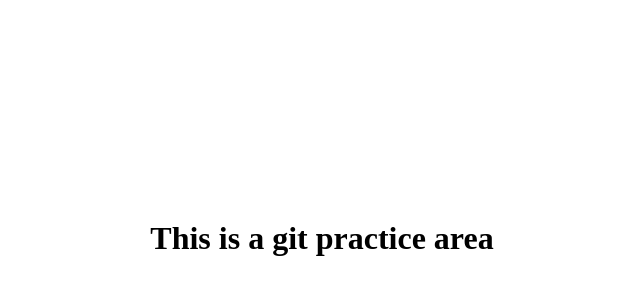
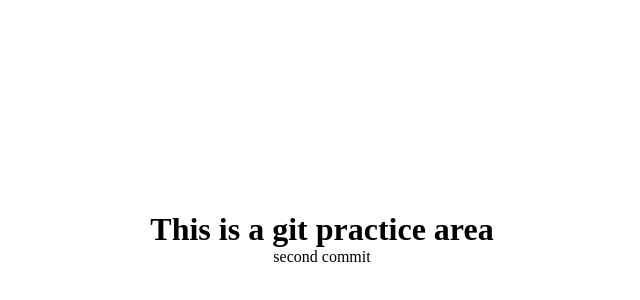
Before and after one commit to aliabdulbasit2002/codetrain-version-control, a plain HTML site: page index.html in a window 1280 px wide. Shown: the part 162-462 px from the top of the page, without its empty margins (318-958 px from the left). Drawn offline with Linux system fonts and the light colour scheme.

Commit message:
second commit

```diff
--- a/index.html
+++ b/index.html
@@ -8,5 +8,6 @@
   </head>
   <body>
     <h1>This is a git practice area</h1>
+    <p>second commit</p>
   </body>
 </html>
--- a/style.css
+++ b/style.css
@@ -9,4 +9,5 @@ body {
   display: flex;
   justify-content: center;
   align-items: center;
+  flex-direction: column;
 }
```
